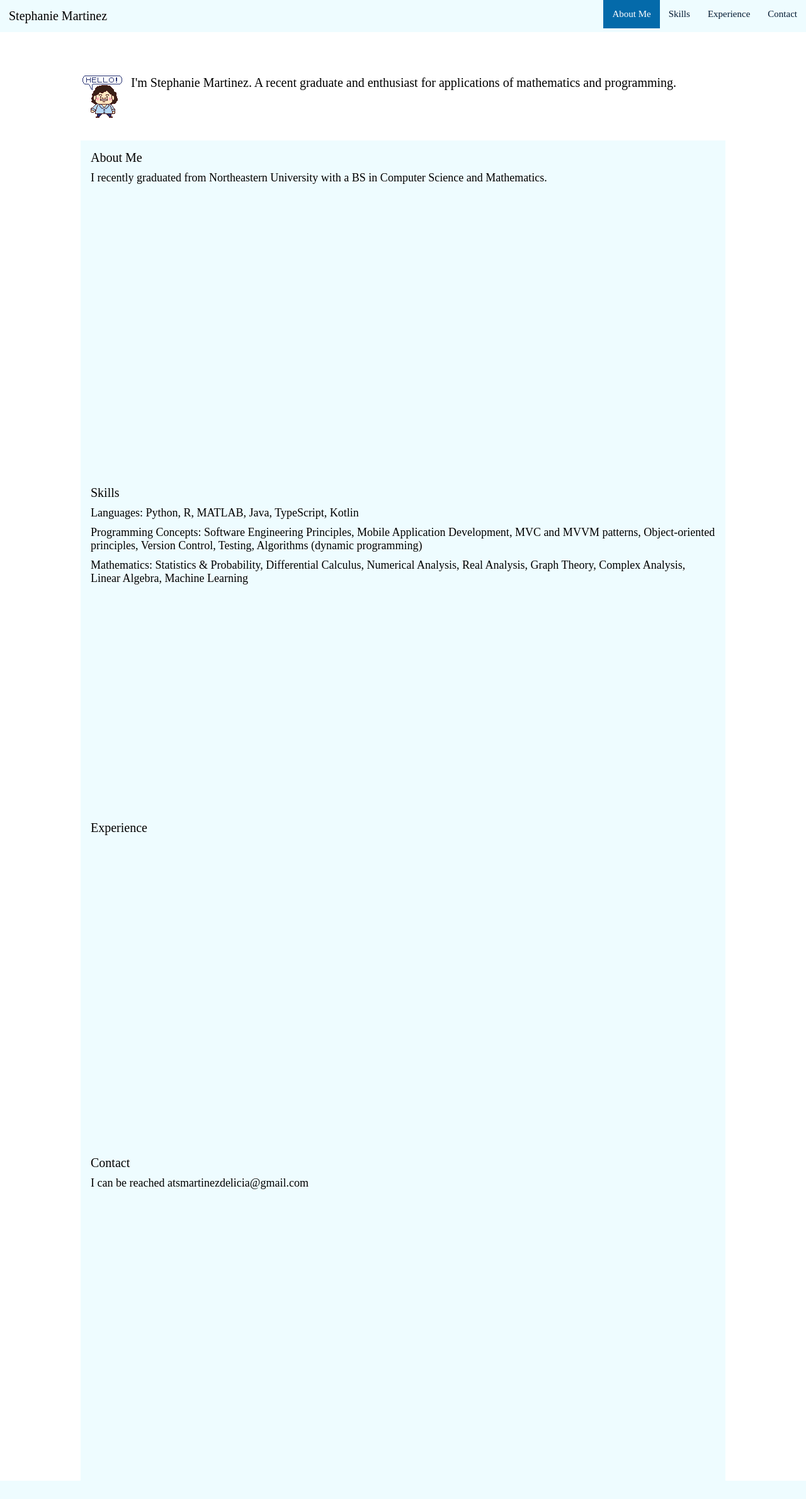
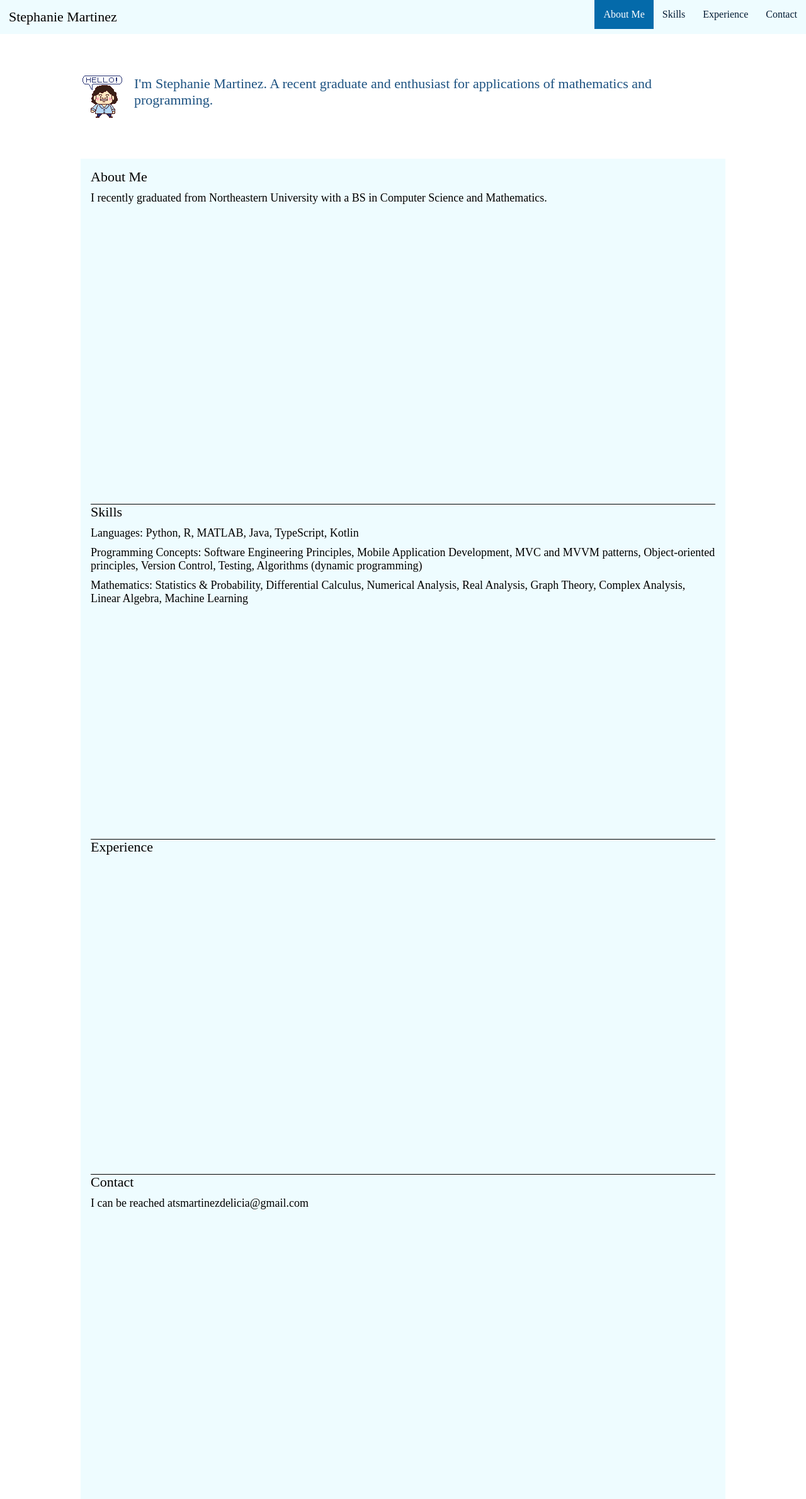
Before and after one commit to Stephanie-Delicia/stephanie-delicia.github.io, a PHP site: page / in a window 1280 px wide. Shown: the whole page at 63% size. Before the commit the page ends 2351 px from the top, so only its background shows below. Run offline with PHP 8.4, Linux system fonts and the light colour scheme.

Commit message:
Add files via upload

```diff
--- a/css/styles.css
+++ b/css/styles.css
@@ -37,7 +37,7 @@ body {
     display: block;
     padding: 14px;
     text-decoration: none;
-    font-size: 20px;
+    font-size: 22px;
     color:#000000;
   }
 
@@ -48,7 +48,7 @@ body {
     display: block;
     padding: 14px;
     text-decoration: none;
-    font-size: 15px;
+    font-size: 16px;
   }
 
   /* Change the color of links on hover */
@@ -79,11 +79,13 @@ body {
   /* --------------------- Intro Content Box ---------------- */
 
   .introContent {
-    padding-left: 80px;
+    padding-left: 85px;
+    padding-right: 17px;
     background-color: #ffffff;
     padding-bottom: 80px;
     overflow: clip;
-    font-size: 20px;
+    font-size: 22px;
+    color:#1d5281
   }
 
   /* --------------------- General Content Boxes ---------------- */
@@ -98,7 +100,7 @@ body {
   }
 
   .generalContent header {
-    font-size: 20px;
+    font-size: 22px;
   }
 
   .generalContent content {
@@ -107,4 +109,13 @@ body {
     font-size: 18px;
   }
 
+  .generalContent line {
+    top: 50%;
+    height: 1px;
+    background: rgb(0, 0, 0);
+    content: "";
+    width: 100%;
+    display: block;
+  }
+
       /* --------------------- Contact Me Box ---------------- */
--- a/index.html
+++ b/index.html
@@ -40,6 +40,7 @@
 
 <!--------------------- Skills page --------------------->
     <div class="generalContent" id="skills">
+        <line>
         <header> Skills </header>
 
         <content>
@@ -58,11 +59,13 @@
 
 <!--------------------- Experience page --------------------->
     <div class="generalContent" id="experience">
+        <line>
         <header> Experience </header>
     </div>
 
 <!--------------------- Contact page --------------------->
     <div class="generalContent" id="contact">
+        <line>
         <header> Contact </header>
         <content>I can be reached at </content>
         <content>smartinezdelicia@gmail.com</content>
```
